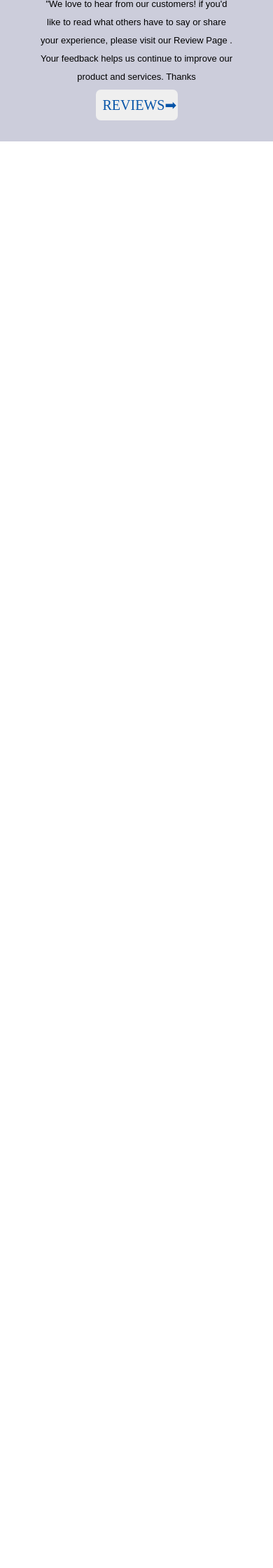
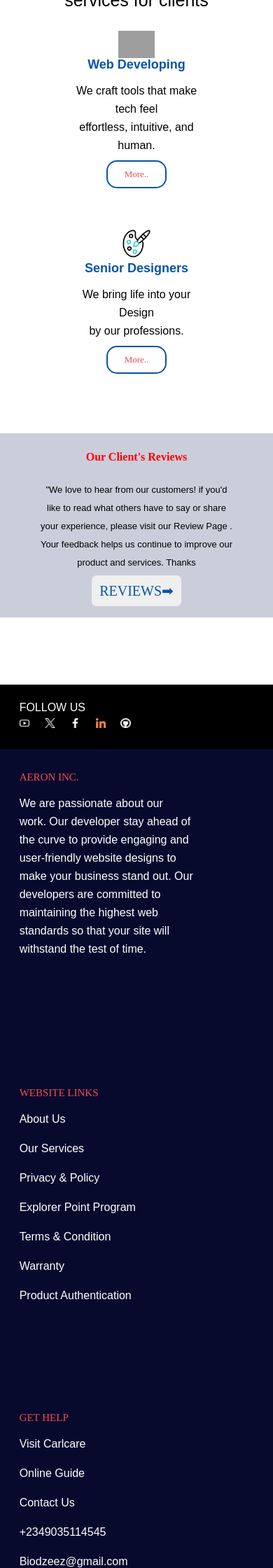
Before and after one commit to Biozeez09/aerontech, a PHP site: page / in a window 390 px wide. Shown: the part 3040-5280 px from the top of the page at 70% size. Before the commit the page ends 3242 px from the top, so only its background shows below. Run offline with PHP 8.4, Linux system fonts and the light colour scheme; grey boxes are pictures that could not be loaded.

Commit message:
added pictures

```diff
--- a/assest/aerontech.css
+++ b/assest/aerontech.css
@@ -486,13 +489,14 @@ p {
 
   .M-button {
     width: 50%;
-    height: 5vh;
+    /* height: 5vh; */
     background-color: white;
     border-radius: 15px;
     font-family: poppins;
-    font-size: 15px;
+    font-size: 13px;
     font-weight: 300;
     padding: 10px;
+    margin-top: 8px;
     outline: none;
     border: none;
     color: #f34b4f;
@@ -638,6 +643,7 @@ p {
     height: 50vh;
     background-color: white;
     margin-top: 2rem;
+    margin-bottom: 18rem;
     padding-top: 2rem;
     display: block;
   }
@@ -669,6 +675,10 @@ p {
     padding-left: 4vh;
     padding-right: 4vh;
     display: flex;
+    align-items: center;
+    justify-content: center;
+    margin-top: 9rem;
+    flex-direction:column;
     font-family: var(--paragratext);
     font-size: 13px;
     gap: 5px;
@@ -684,6 +694,7 @@ p {
     flex-direction: column;
     align-items: center;
     text-align: center;
+    margin-bottom: 3rem;
   }
 
   .H4-text {
@@ -1011,7 +1031,7 @@ p {
 
   .M-Ten {
     width: 100%;
-    height: 30vh;
+    height: 48avh;
     background: #cccddb;
     padding-top: 1rem;
     margin-bottom: 1rem;
@@ -1046,7 +1066,7 @@ p {
 
   }
   .M-review-button {
-    width: 30%;
+    width: 33%;
     /* height: 4vh; */
     padding: 10px;
     color: #0754a8;
@@ -1059,3 +1079,231 @@ p {
 
   }
 }
+
+
+
+/* <SECTION ELEVEN VIEW, SOCIAL MEDIA FOOTER👇> */
+
+.Footer-one-medias {
+  width: 100%;
+  height: 20vh;
+  background: black;
+  margin-top:7rem;
+  /* margin-bottom:2rem; */
+  padding-top: 3px;
+  padding-left: 2rem;
+}
+
+.p-follow{
+  color:white;
+  font-family: poppins, sans-serif;
+  font-size:17px;
+  font-weight: 700;
+  line-height: 24px;
+}
+
+.Social-icons {
+  width:100%;
+  height: 5vh;
+  margin-top: 1rem;
+  display: flex;
+  gap: 1rem;
+
+}
+
+.media-cont  {
+  width: 31px;
+  filter:invert(100%);
+  padding: 5px;
+}
+
+
+/* <MOBILE SECTION ELEVEN VIEW, SOCIAL MEDIA FOOTER👇> */
+.M-footer {
+  display: none;
+}
+
+@media (min-width: 200px) and (max-width: 900px) {
+  .Footer-one-medias{
+    display: none;
+  }
+
+  .M-footer {
+    width: 100%;
+    height: 10vh;
+    background: black;
+    margin-top: 6rem;
+    color: white;
+    padding-left: 3vh;
+    font-family: poppins, sans-serif;
+    font-size: 18px;
+    font-weight: 300;
+    padding-top: 4px;
+    display: block;
+  }
+
+  .M-media{
+    width: 40%;
+    filter:invert(100%);
+  }
+
+  .M-icons {
+    width:50%;
+    height: 4vh;
+    display: flex;
+  }
+}
+
+
+/* <MAIN FOOTER SECTION VIEW👇👇> */
+
+.Main-Footer {
+  width: 100%;
+  height: 60vh;
+  background: #080a2d;
+  display:flex;
+  gap: 1rem;
+  padding-left: 2rem;
+}
+
+.F-aeron {
+  width: 30%;
+  height: 55vh;
+  padding-top:2rem;
+  color: white;
+}
+
+.F-web-links {
+  width: 30%;
+  height: 55vh;
+  padding: 2rem 1rem;
+  color: white;
+
+}
+
+.F-help-links {
+  width: 30%;
+  height: 55vh;
+  text-decoration: none;
+  padding: 2rem 1rem;
+  color: white;
+
+}
+.F-address {
+  width: 30%;
+  height: 55vh;
+  padding: 2rem 1rem;
+  color: white;
+}
+
+.F-h4 {
+  color: #f34b4f;
+  font-family: poppins, sans-serif;
+  font-size: 16px;
+  font-weight: 700;
+  line-height: 30px;
+}
+
+.F-link a {
+  color: white;
+  text-decoration: none;
+}
+.F-link a:hover {
+  text-decoration: underline;
+  color: #f34b4f;
+}
+
+.Developed {
+  width: 100%;
+  height: 7vh;
+  background: #080a2d;
+  display: flex;
+  align-items: center;
+  justify-content: center;
+  color: #0469c5;
+}
+
+.Developed a {
+  text-decoration: none;
+  color:white;
+  cursor: pointer;
+}
+
+.M-Footer {
+  display: none;
+}
+/* <MAIN FOOTER MOBILE-SECTION VIEW👇👇> */
+
+@media (min-width: 200px) and (max-width: 700px) {
+  .Main-Footer {
+    display: none;
+  }
+
+  .Developed{
+    display:none;
+  }
+
+  .M-Footer {
+    width: 100%;
+    height: 177vh;
+    background: #080a2d;
+    padding-left: 3vh;
+    display: block;
+  }
+
+  .M-h5 {
+    font-family: poppins sans-serif;
+    font-size: 15px;
+    font-weight: 300;
+    color: #f34b4f;
+  }
+
+
+  .M-aeron {
+    width: 70%;
+    height: 35vh;
+    margin-bottom: 8rem;
+    padding-top: 2rem;
+    text-decoration: none;
+    color: white;
+  }
+  /* .M-aeron h5 {
+    text-decoration: none;
+  } */
+
+  .M-web-link {
+    width: 70%;
+    height: 40vh;
+    margin-bottom: 6rem;
+    padding-top: 2rem;
+    text-decoration: none;
+  }
+
+  .M-web-link a {
+    text-decoration: none;
+    color: white;
+  }
+
+  .M-help-link {
+    width: 70%;
+    height: 35vh;
+    margin-top: 6rem;
+    padding-top: 2rem;
+    text-decoration: none;
+    color: white;
+  }
+  .M-help-link a {
+    text-decoration:none;
+    color: white;
+  }
+
+  .M-address {
+    width: 70%;
+    height: 45vh;
+    text-decoration: none;
+    color: white;
+    padding-top: 2rem;
+    padding-bottom: 2rem;
+    margin-top: 3rem;
+  }
+}
--- a/index.html
+++ b/index.html
@@ -52,8 +52,12 @@
             <h3 class="hero-text">WE CREATE<br>
             <span class="Snd-text">THE WEB</span> </h3>
 
-            <p class="Parag-text">Happiness is when
-            your code runs without errors.</p>
+            <!-- <p class="Parag-text">Happiness is when
+            your code runs without errors.</p> -->
+
+            <p class="Parag-text">Built for change From cloud to code,
+            we design<br>systems that scale and evolve with you.</p>
+
             <!-- <p class="Parag-text">A web design agency
             that you need right now</p> -->
         </div>
@@ -470,8 +474,8 @@
                     <h3>Web Developing</h3>
                 </div>
 
-                <p>We bring life into your Design<br>
-                    by our professions.
+                <p>We craft tools that make tech feel<br>
+                    effortless, intuitive, and human.
                 </p>
 
                 <button class="But-cont">
@@ -510,8 +514,8 @@
                     <h3>Marketing Globally</h3>
                 </div>
 
-                <p>We bring life into your Design<br>
-                    by our professions.
+                <p>We don't just follow trends<br>
+                    we set them Globally.
                 </p>
 
                 <button class="But-cont">
@@ -551,8 +555,8 @@
                     Web Developing
                 </h4>
 
-                <p>We bring life into your Design
-                    <br>by our professions.
+                <p>We craft tools that make tech feel<br>
+                    effortless, intuitive, and human.
                 </p>
 
                 <button class="M-button">
@@ -794,5 +798,238 @@
         </div>
     </div>
 
+
+
+
+
+    <!-- <SECTION ELEVEN VIEW, SOCIAL MEDIA FOOTER👇> -->
+
+        <div class="Footer-one-medias">
+
+            <p class="p-follow">FOLLOW US</p>
+
+            <div class="Social-icons">
+
+                <div>
+                    <a href="https://www.facebook.com/azeez.ibrahimbiozeez.7">
+                        <img class="media-cont"
+                        src="./assest/images/F.png">
+                    </a>
+               </div>
+
+                <div>
+                    <a href="https://youtube.com/@biozeez_tech?si=t9wSb_j_v7HXGBxt">
+                        <img class="media-cont"
+                        src="./assest/images/Y.png">
+                    </a>
+               </div>
+
+                <div>
+                    <a href="https://x.com/Biozeez09?t=V7EqMUJSeQalDLs4ETp_6A&S=09">
+                        <img class="media-cont"
+                        src="./assest/images/X.png">
+                    </a>
+               </div>
+
+                <div>
+                    <a href="+2349166668701">
+                        <img class="media-cont"
+                        src="./assest/images/W.png">
+                    </a>
+               </div>
+
+                <div>
+                    <a href="https://www.linkedin.com/in/ibrahim-azeez-8a25512a8">
+                        <img class="media-cont"
+                        src="./assest/images/L.png">
+                    </a>
+               </div>
+
+                <div>
+                    <a href="https://biozeez09.github.io/aerontech/">
+                        <img class="media-cont"
+                        src="./assest/images/github.png">
+                    </a>
+               </div>
+            </div>
+
+        </div>
+
+
+
+    <!-- <MOBILE SECTION ELEVEN VIEW, SOCIAL  MEDIA FOOTER👇> -->
+
+
+    <div class="M-footer">
+        <p>FOLLOW US</p>
+
+        <div class="M-icons">
+            <a href="https://youtube.com/@biozeez_tech?si=t9wSb_j_v7HXGBxt">
+              <img class="M-media"
+              src="./assest/images/Y.png">
+            </a>
+
+            <a href="https://x.com/Biozeez09?t=V7EqMUJSeQalDLs4ETp_6A&S=09">
+             <img class="M-media"
+              src="./assest/images/X.png">
+            </a>
+
+            <a href="https://www.facebook.com/azeez.ibrahimbiozeez.7">
+              <img class="M-media"
+             src="./assest/images/F.png">
+            </a>
+
+            <a href="https://www.linkedin.com/in/ibrahim-azeez-8a25512a8">
+             <img class="M-media"
+             src="./assest/images/L.png">
+            </a>
+
+            <a href="https://biozeez09.github.io/aerontech/">
+              <img class="M-media"
+             src="./assest/images/github.png">
+            </a>
+        </div>
+    </div>
+
+
+
+
+    <!-- <MAIN FOOTER SECTION VIEW👇> -->
+
+
+    <div class="Main-Footer">
+
+        <div class="F-aeron">
+
+            <h4 class="F-h4">AERON INC.</h4>
+
+            <p>
+                We are passionate about our<br>
+               work. Our developer stay ahead of<br>
+               the curve to provide engaging and<br>
+               user-friendly website designs to<br>
+               make your business stand out. Our<br>
+               developers are committed to <br>
+               maintaining the highest web <br>
+               standards so that your site will<br>
+               withstand the test of time.
+            </p>
+        </div>
+
+        <div class="F-web-links">
+
+            <h4 class="F-h4"class="F-h4">WEBSITE LINKS</h4>
+
+            <div class="F-link">
+                <a href="#"><p>About Us</p></a>
+                <a href="#"><p>Our Services</p></a>
+                <a href="#"><p>Privacy & Policy</p></a>
+                <a href="#"><p>Explorer Point Program</p></a>
+                <a href="#"><p>Terms & Condition</p></a>
+                <a href="#"><p>Warranty</p></a>
+                <a href="#"><p>Product Authentication</p></a>
+            </div>
+        </div>
+
+        <div class="F-help-links">
+
+            <h4 class="F-h4">GET HELP</h4>
+
+            <div class="F-link">
+                <a href="#"><p>Visit Carlcare</p></a>
+                <a href="#"><p>Online Guide</p></a>
+                <a href="#"><p>Contact Us</p></a>
+                <a href="#"><p>+2349035114545</p></a>
+                <a href="#"><p>Biodzeez@gmail.com</p></a>
+            </div>
+
+        </div>
+
+        <div class="F-address">
+
+            <h4 class="F-h4">ADDRESS</h4>
+
+            <p>88A, Itale-papa Community,<br>
+                Oja-Odan, Ogun-State.
+            </p>
+        </div>
+    </div>
+
+    <div class="Developed">
+
+        <p>All  Rights Reserved © 2025 Aeron inc,
+         Developed by
+         <a href="Biodzeez@gmail.com"><span>Bio_tech</span></a>
+        </p>
+
+    </div>
+
+
+    <!-- <MAIN FOOTER MOBILE-SECTION VIEW👇👇> -->
+
+    <div class="M-Footer">
+
+        <div class="M-aeron">
+            <h5 class="M-h5">AERON INC.</h5>
+
+            <p>
+                We are passionate about our<br>
+               work. Our developer stay ahead of<br>
+               the curve to provide engaging and<br>
+               user-friendly website designs to<br>
+               make your business stand out. Our<br>
+               developers are committed to <br>
+               maintaining the highest web <br>
+               standards so that your site will<br>
+               withstand the test of time.
+            </p>
+        </div>
+
+        <div class="M-web-link">
+
+            <h5 class="M-h5">WEBSITE LINKS</h5>
+
+            <div class="M-links">
+                <a href="#"><p>About Us</p></a>
+                <a href="#"><p>Our Services</p></a>
+                <a href="#"><p>Privacy & Policy</p></a>
+                <a href="#"><p>Explorer Point Program</p></a>
+                <a href="#"><p>Terms & Condition</p></a>
+                <a href="#"><p>Warranty</p></a>
+                <a href="#"><p>Product Authentication</p></a>
+            </div>
+
+        </div>
+
+        <div class="M-help-link">
+
+            <h5 class="M-h5">GET HELP</h5>
+
+            <div class="M-links">
+                <a href="#"><p>Visit Carlcare</p></a>
+                <a href="#"><p>Online Guide</p></a>
+                <a href="#"><p>Contact Us</p></a>
+                <a href="#"><p>+2349035114545</p></a>
+                <a href="#"><p>Biodzeez@gmail.com</p></a>
+            </div>
+
+        </div>
+
+        <div class="M-address">
+
+            <h5 class="M-h5">ADDRESS</h5>
+
+            <p>88A, Itale-papa Community,<br>
+                Oja-Odan, Ogun-State.
+            </p>
+
+
+            <p>All  Rights Reserved © 2025 Aeron inc,
+             Developed by
+            <a href="Biodzeez@gmail.com"><span>Bio_tech</span></a>
+            </p>
+        </div>
+    </div>
+
 </body>
 </html>
```
Also changed, not shown: other parts of assest/aerontech.css (+21 -8 lines), assest/images/F.png (added), assest/images/IMG_20231105_132600_8~2.jpg (added), assest/images/L.png (added), assest/images/W.png (added), assest/images/X.png (added), assest/images/Y.png (added), assest/images/call.png (added), assest/images/fb.png (added), assest/images/github.png (added).
